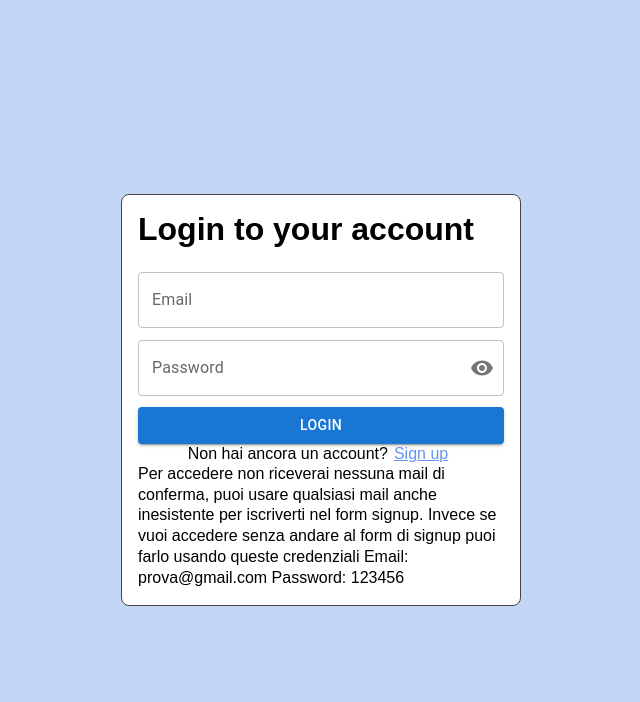
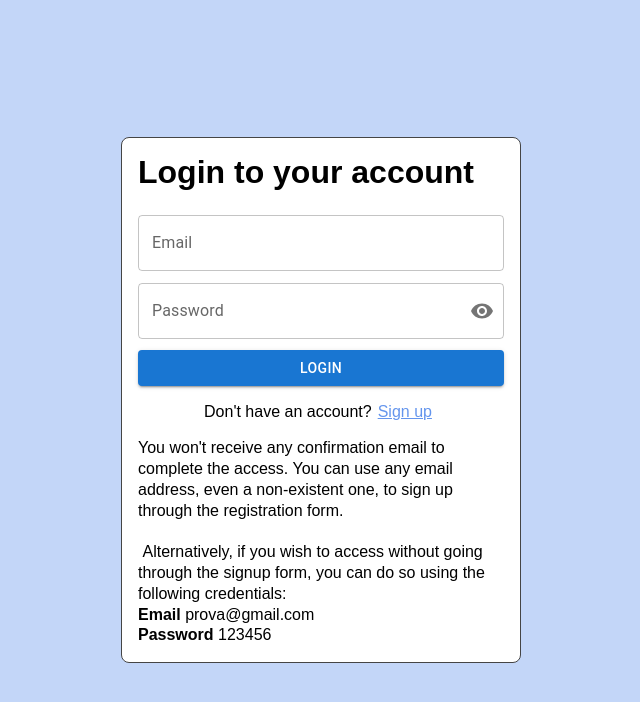
Before and after one commit to roxanamihai15/dailytodo, a React (Create React App) app: page / in a window 1280 px wide. Shown: the top 702 px of the page, without its empty margins (319-959 px from the left). Built offline with nearby package versions, Linux system fonts and the light colour scheme; no server answers.

Commit message:
updated copy and readme

```diff
--- a/src/App.css
+++ b/src/App.css
@@ -207,8 +207,22 @@ li p {
 	border-left: 10px solid orange;
 }
 
+.auth-form-container p {
+    padding-top: 1rem;
+}
+.auth-form-container p.Mui-error {
+    padding-top: 0;
+}
+
+
 .info {
 	line-height: 1.3;
+    /* white-space: pre-line; */
+    white-space: pre-wrap;
+}
+
+.info span {
+    font-weight: 600;
 }
 
 
--- a/src/login/LoginPage.jsx
+++ b/src/login/LoginPage.jsx
@@ -50,13 +50,13 @@ function LoginPage({ toggleForm }) {
 			// setErrorMsg(error)
 			if (loginError === "Firebase: Error (auth/wrong-password).") {
 				// setErrorMsg('password sbagliata');
-				setErrorMsg({ ...errorMsg, wrong_password: "password sbagliata" });
+				setErrorMsg({ ...errorMsg, wrong_password: "Invalid password" });
 				console.log(errorMsg);
 				console.log("entro qui?");
 			}
 			if (loginError === "Firebase: Error (auth/user-not-found).") {
 				//  setErrorMsg('account sbagliata');
-				setErrorMsg({ ...errorMsg, wrong_account: "ACCOUNT sbagliato" });
+				setErrorMsg({ ...errorMsg, wrong_account: "Couldn't find your account" });
 				console.log(errorMsg);
 				console.log("entro qui?");
 			}
@@ -128,14 +128,16 @@ function LoginPage({ toggleForm }) {
 						}
 						label="Password"
 					/>
-					<FormHelperText>{errorMsg.wrong_password}</FormHelperText>
+					{errorMsg.wrong_password && <FormHelperText>{errorMsg.wrong_password}</FormHelperText>}
 				</FormControl>
 
 				{!error?.wrong_something && (
 					<div>
-						<p>{errorMsg.wrong_something}</p>{" "}
+						<FormHelperText error>{errorMsg.wrong_something}</FormHelperText>
+						{/* <p className="error">{errorMsg.wrong_something}</p> */}
 					</div>
 				)}
+
 				<Button
 					variant="contained"
 					type="submit"
@@ -145,17 +147,23 @@ function LoginPage({ toggleForm }) {
 					Login
 				</Button>
 				<p>
-					Non hai ancora un account?
+					Don't have an account?
 					<button onClick={toggleForm} className="btn-link">
 						Sign up
 					</button>
 				</p>
 				<p className="info">
-					Per accedere non riceverai nessuna mail di conferma, puoi usare
-					qualsiasi mail anche inesistente per iscriverti nel form signup.
-					Invece se vuoi accedere senza andare al form di signup puoi farlo
-					usando queste credenziali Email: prova@gmail.com Password: 123456
+					You won't receive any confirmation email to complete the access. You can use any email address, even a non-existent one, to sign up through the registration form.  <br/>
+                    <br/> Alternatively, if you wish to access without going through the signup form, you can do so using the following credentials: <br/>
+                    <span>Email</span> prova@gmail.com <br/>
+                    <span>Password</span> 123456
 				</p>
+				{/* <p className="info">
+                    Non verrà inviata alcuna email di conferma per il processo di accesso. È possibile utilizzare qualsiasi indirizzo email, anche se non esistente, per registrarsi tramite il modulo di Sign up.
+                    Tuttavia, se si preferisce accedere senza passare attraverso il modulo di iscrizione, è possibile farlo utilizzando le seguenti credenziali:
+                    <span>Email:</span> prova@gmail.com
+                    <span>Password:</span> 123456
+				</p> */}
 			</form>
 		</div>
 	);
--- a/src/login/SignupPage.jsx
+++ b/src/login/SignupPage.jsx
@@ -46,14 +46,12 @@ function SignupPage({ toggleForm }) {
 			setErrorMsg({});
 
 			if (error === "Firebase: Error (auth/email-already-in-use).") {
-				setErrorMsg({ already_used: "account già in uso" });
+				setErrorMsg({ already_used: "This email is already registered" });
 				// return
-			} else if (
-				error ===
-				"Firebase: Password should be at least 6 characters (auth/weak-password)."
-			) {
+			} else if (error === "Firebase: Password should be at least 6 characters (auth/weak-password).") {
 				setErrorMsg({
-					min_length: "La password deve contenere almeno 6 caratteri",
+					// min_length: "La password deve contenere almeno 6 caratteri",
+					min_length: "Password must be 6 or more characters.",
 				});
 				console.log(error);
 			} else {
@@ -72,7 +70,7 @@ function SignupPage({ toggleForm }) {
 
 	return (
 		<div className="auth-form-container">
-			<h1>Signup to your account</h1>
+			<h1>Create your account</h1>
 
 			<form action="" onSubmit={handleSignOut}>
 				<TextField
@@ -130,15 +128,19 @@ function SignupPage({ toggleForm }) {
 				{error && <p>{errorMsg.wrong_something}</p>}
 
 				<p>
-					Hai già un account?
+					Already have an account?
 					<button onClick={toggleForm} className="btn-link">
 						Log in
 					</button>
 				</p>
 				<p className="info">
-					Per accedere non riceverai nessuna mail di conferma, puoi usare
-					qualsiasi mail anche inesistente per iscriverti nel form signup.
+                    To access, you won't receive any confirmation email. <br/>
+                    You can use any email, even a nonexistent one, to sign up through the signup form.
 				</p>
+				{/* <p className="info">
+                    Per accedere, non riceverai alcuna email di conferma.
+                    Per iscriverti puoi utilizzare qualsiasi indirizzo email, anche uno inesistente.
+                </p> */}
 			</form>
 		</div>
 	);
```
Also changed, not shown: 1 other file (tests, documents, lock files or other folders).
